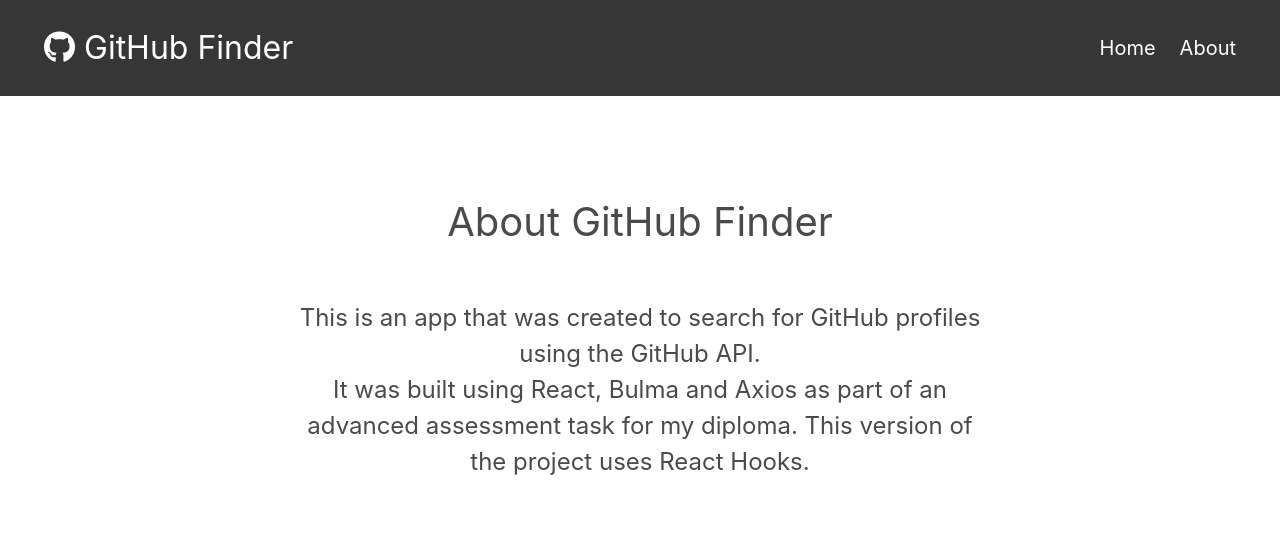
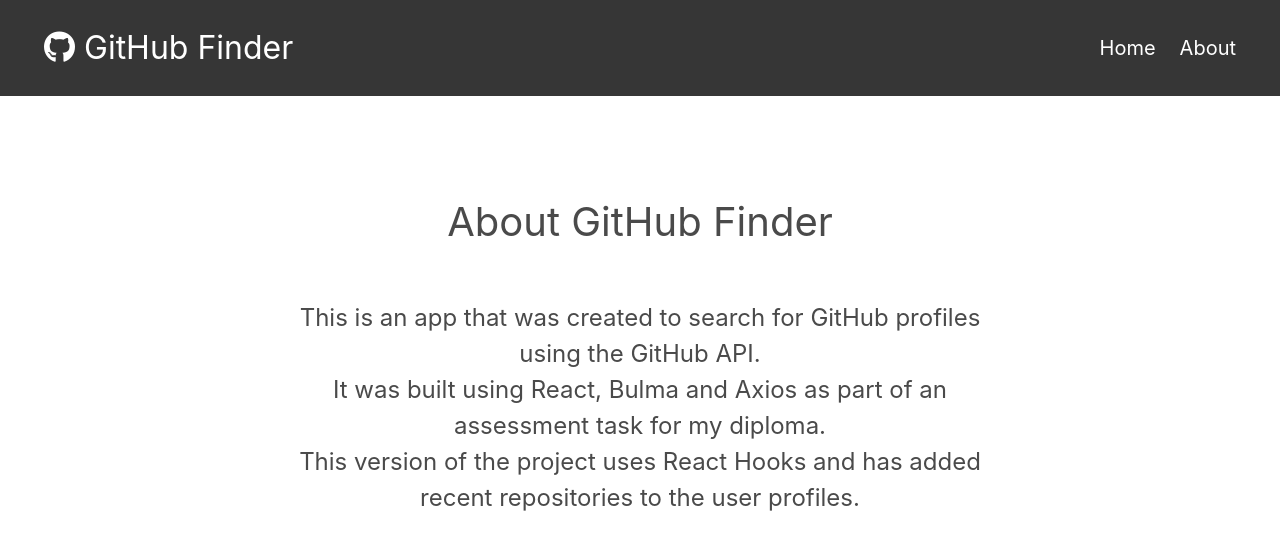
Before and after one commit to slicedearth/githubfinder, a React (Create React App) app: page /about in a window 1280 px wide. Shown: the top 550 px of the page. Built offline with nearby package versions, Linux system fonts and the light colour scheme; no server answers; the HTML template or start-up script is replaced by a standard one.

Commit message:
Updated About Again
Added additional content to the about page.

```diff
--- a/src/components/pages/About.js
+++ b/src/components/pages/About.js
@@ -12,9 +12,12 @@
             the GitHub API.
           </p>
           <p className='has-text-centered is-size-4'>
-            It was built using React, Bulma and Axios as part of an advanced
-            assessment task for my diploma. This version of the project uses
-            React Hooks.
+            It was built using React, Bulma and Axios as part of an assessment
+            task for my diploma.
+          </p>
+          <p className='has-text-centered is-size-4'>
+            This version of the project uses React Hooks and has added recent
+            repositories to the user profiles.
           </p>
         </div>
       </div>
```
